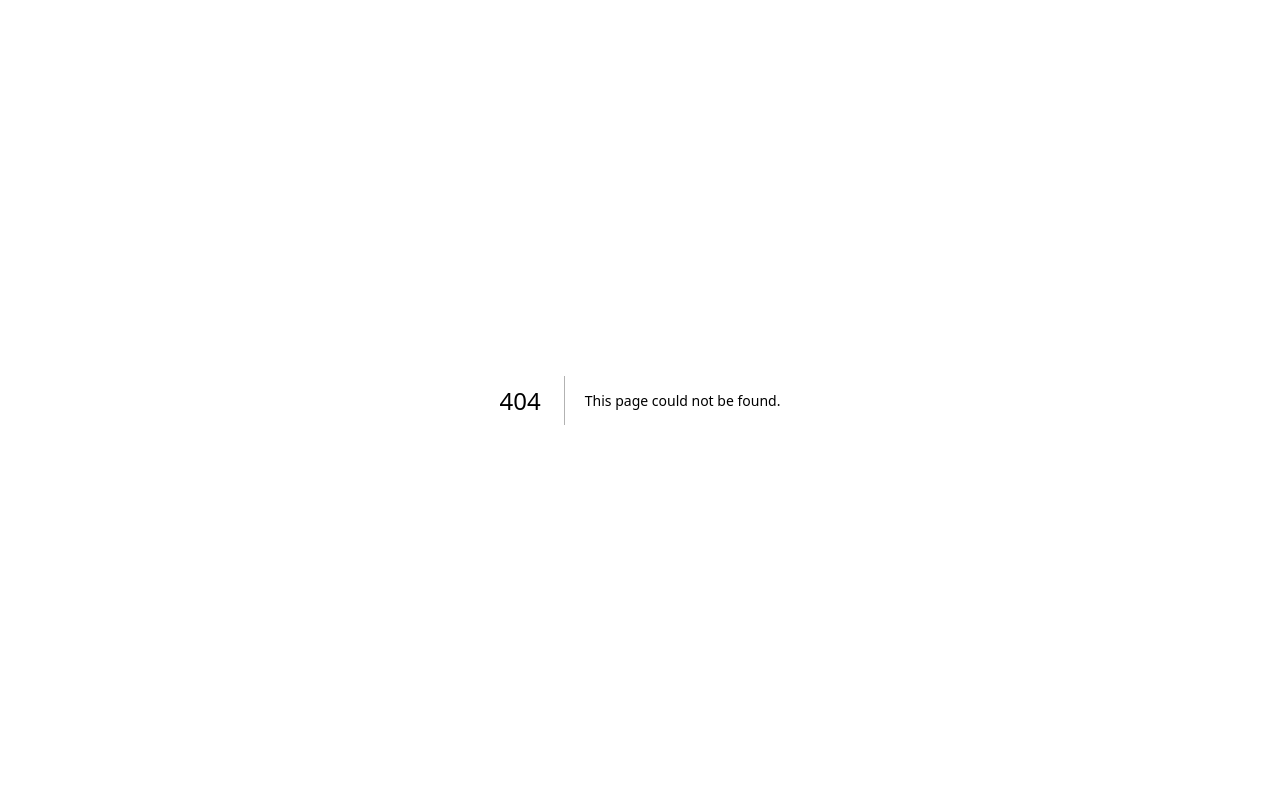
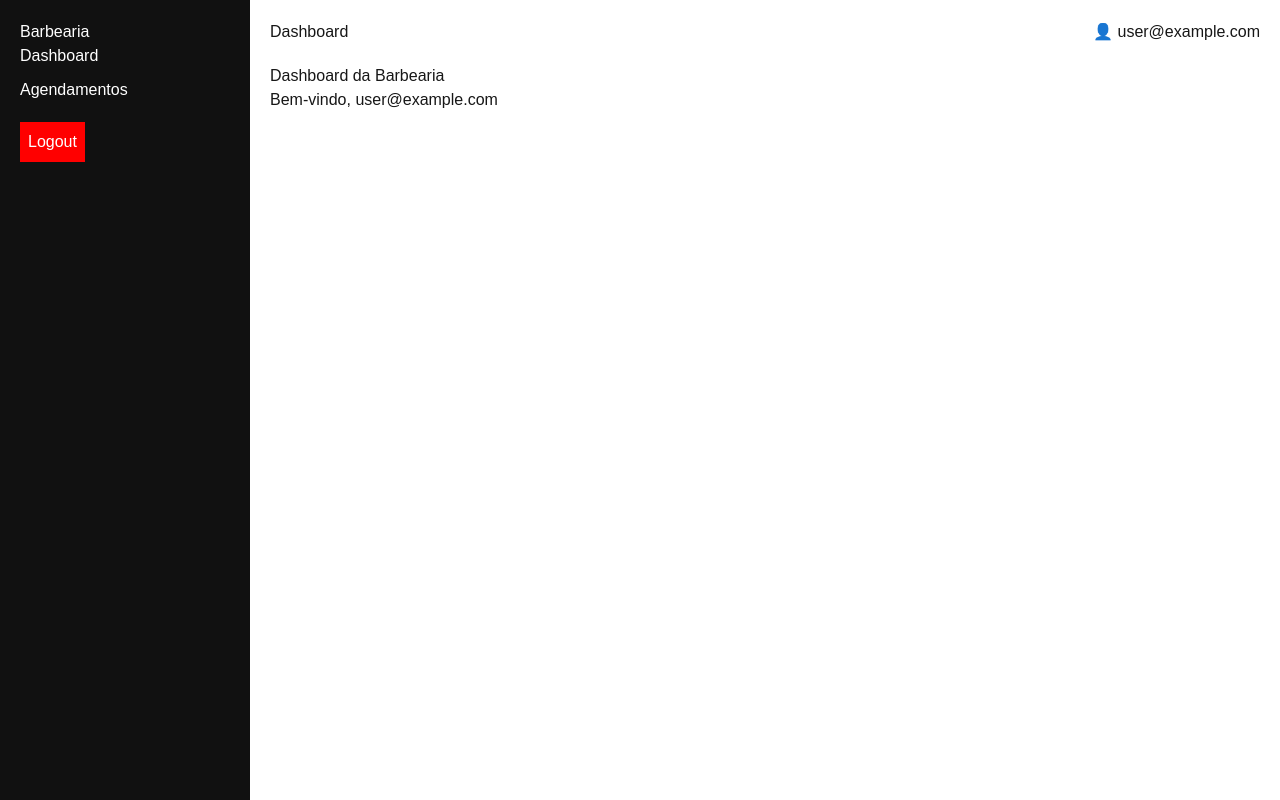
Before and after one commit to Kurosakiniel/BarbeariaFullStack, a Next.js app: page /dashboard in a window 1280 px wide. Before the commit this address had no page. Built offline with nearby package versions, Linux system fonts and the light colour scheme; no server answers; sample sign-in values are in the browser's storage.

Commit message:
Dashboard precisando fazer login concluido

```diff
--- /dev/null
+++ b/src/app/dashboard/layout.tsx
@@ -0,0 +1,74 @@
+import { ReactNode } from "react";
+import { getServerSession } from "next-auth";
+import { authOptions } from "@/lib/auth";
+import { redirect } from "next/navigation";
+import Link from "next/link";
+
+export default async function DashboardLayout({
+  children,
+}: {
+  children: ReactNode;
+}) {
+  // 🔐 proteção da rota
+  const session = await getServerSession(authOptions);
+
+  if (!session) {
+    redirect("/login");
+  }
+
+  return (
+    <div style={{ display: "flex", minHeight: "100vh" }}>
+      {/* SIDEBAR */}
+      <aside
+        style={{
+          width: "250px",
+          background: "#111",
+          color: "#fff",
+          padding: "20px",
+        }}
+      >
+        <h2>Barbearia</h2>
+
+        <nav style={{ display: "flex", flexDirection: "column", gap: 10 }}>
+          <Link href="/dashboard">Dashboard</Link>
+          <Link href="/dashboard/agendamentos">Agendamentos</Link>
+        </nav>
+
+        <form action="/api/auth/signout" method="POST">
+          <button
+            style={{
+              marginTop: "20px",
+              background: "red",
+              color: "#fff",
+              padding: "8px",
+              border: "none",
+              cursor: "pointer",
+            }}
+          >
+            Logout
+          </button>
+        </form>
+      </aside>
+
+      {/* CONTEÚDO */}
+      <main style={{ flex: 1, padding: "20px" }}>
+        {/* HEADER */}
+        <header
+          style={{
+            display: "flex",
+            justifyContent: "space-between",
+            marginBottom: "20px",
+          }}
+        >
+          <h3>Dashboard</h3>
+
+          <div>
+            👤 {session.user?.email}
+          </div>
+        </header>
+
+        {children}
+      </main>
+    </div>
+  );
+}
--- /dev/null
+++ b/src/app/dashboard/page.tsx
@@ -0,0 +1,18 @@
+import { getServerSession } from "next-auth";
+import { authOptions } from "@/lib/auth";
+import { redirect } from "next/navigation";
+
+export default async function Dashboard() {
+  const session = await getServerSession(authOptions);
+
+  if (!session) {
+    redirect("/login");
+  }
+
+  return (
+    <div>
+      <h1>Dashboard da Barbearia</h1>
+      <p>Bem-vindo, {session.user?.email}</p>
+    </div>
+  );
+}
```
